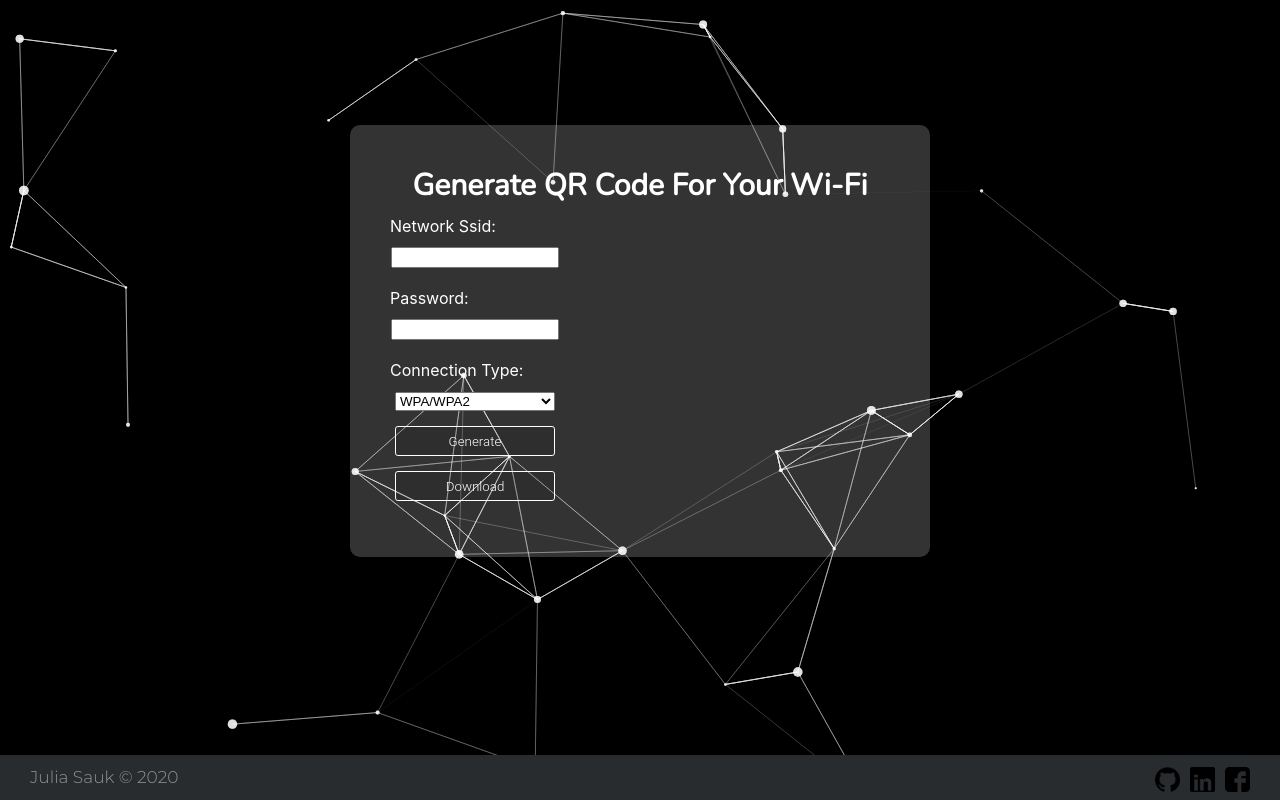
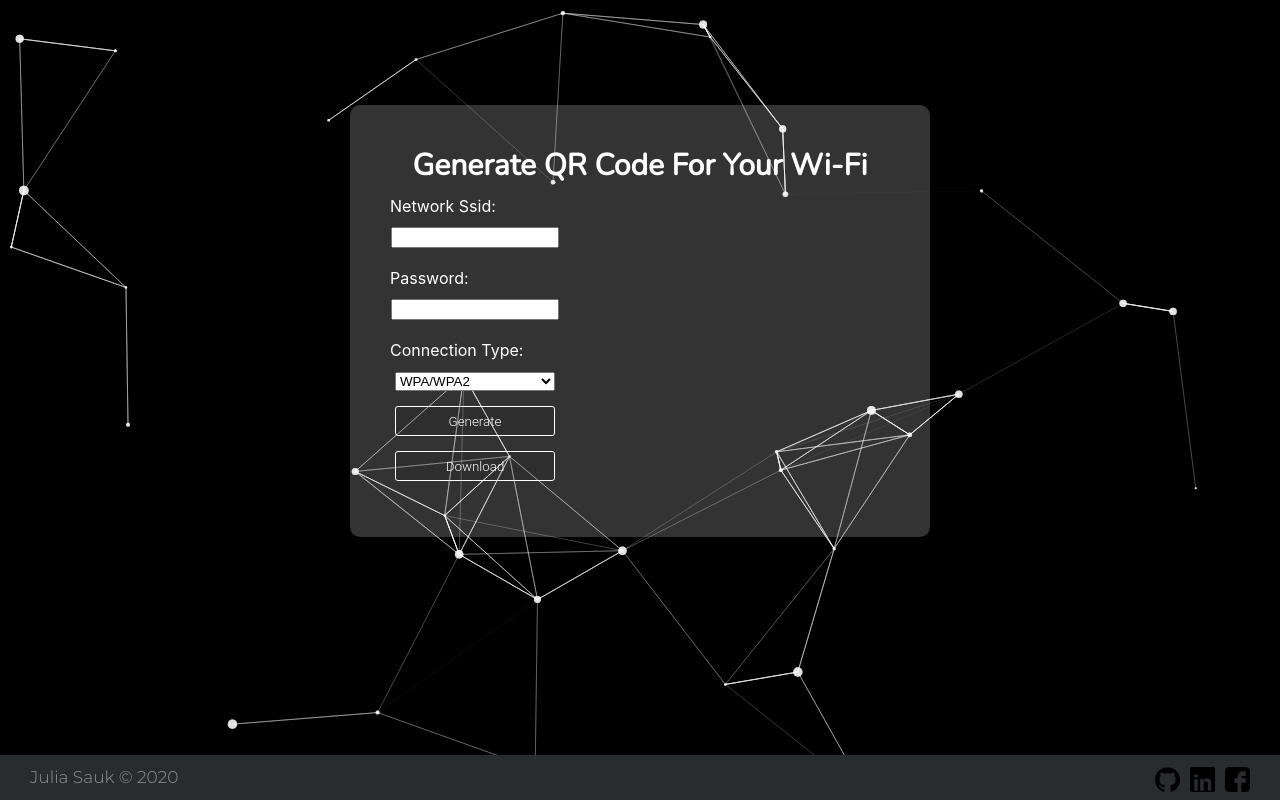
Before and after one commit to JuliaSauk/qr-generator, a React (Create React App) app: page / in a window 1280 px wide. Built offline with nearby package versions, Linux system fonts and the light colour scheme.

Commit message:
60px margin-top

```diff
--- a/src/App.css
+++ b/src/App.css
@@ -36,7 +36,7 @@
 
 .gen-form {
   margin: auto;
-  margin-top: 80px;
+  margin-top: 60px;
   padding: 40px;
   width: 500px;
   height: 352px;
```
